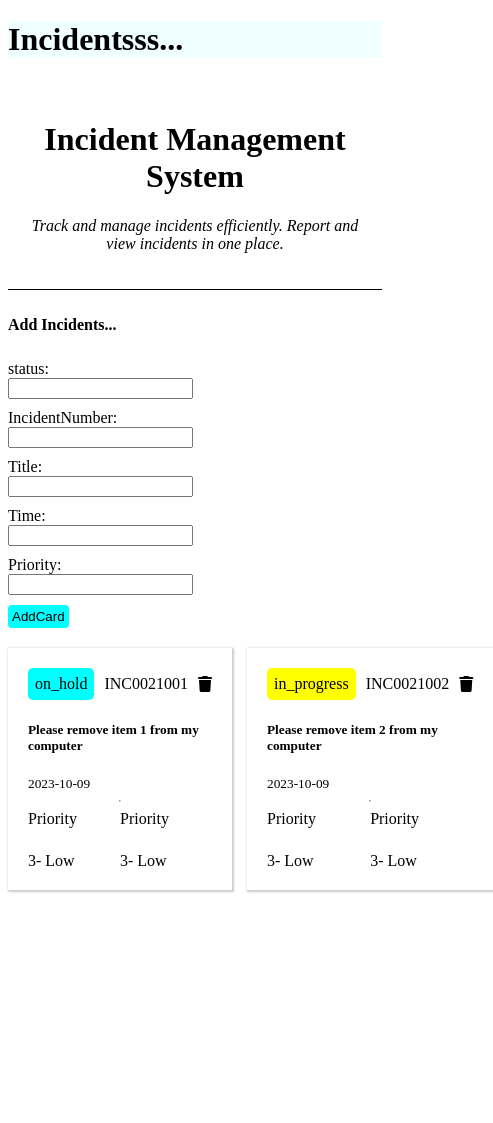
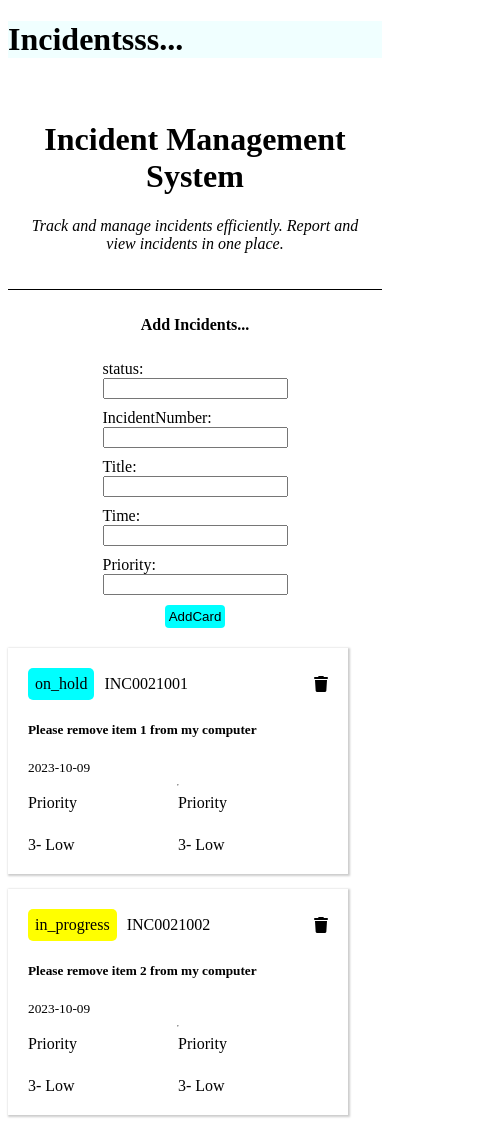
Before and after one commit to sujansijakhow/Incident-Management-System, a React (Create React App) app: page / in a window 390 px wide. Shown: the whole page, 493 px wide, since content can reach past the window. Before the commit the page ends 898 px from the top, so only its background shows below. Built offline with nearby package versions, Linux system fonts and the light colour scheme.

Commit message:
Responsive design added

```diff
--- a/src/App.css
+++ b/src/App.css
@@ -45,9 +45,9 @@
 }
 
 .input-buttons {
-  width: 400px;
   display: flex;
   flex-direction: column;
+  align-items: center;
   gap: 10px;
   margin-bottom: 20px;
 }
@@ -73,6 +73,19 @@
   gap: 15px;
 }
 
+.body {
+  display: flex;
+  gap: 15px;
+}
+
+/* Apply column layout for mobile screens */
+@media (max-width: 768px) {
+  .body {
+    flex-direction: column;
+  }
+}
+
+
 .btn {
   color: black;
   background-color: aqua;
```
